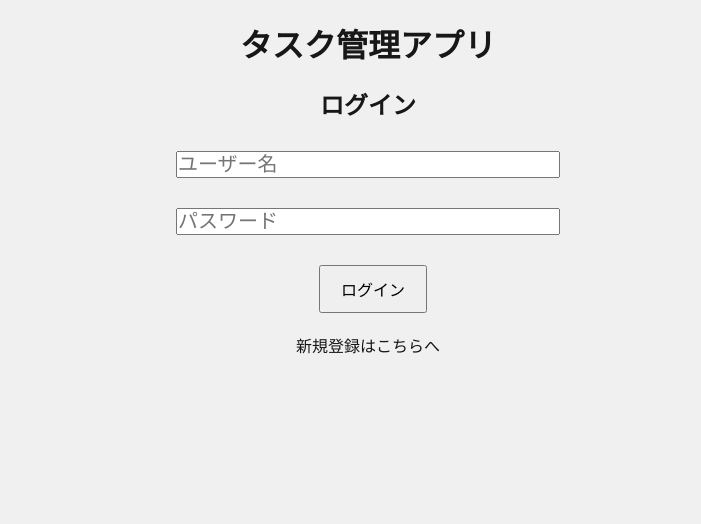
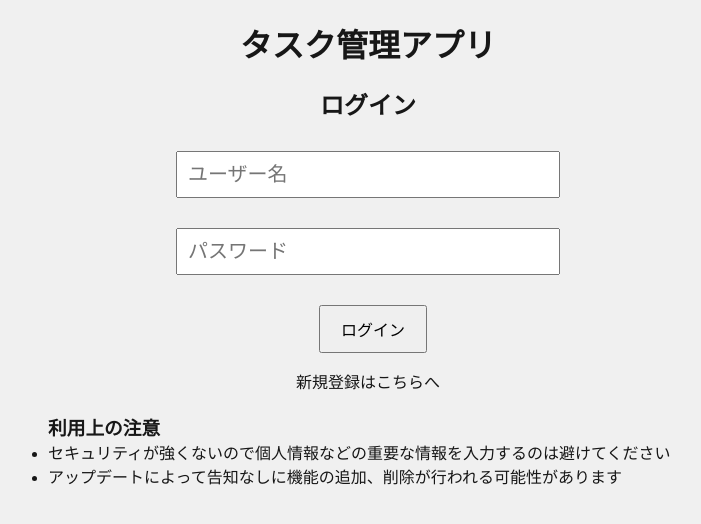
Before and after one commit to Reo-Koda/ToDoApp, a Next.js app in the folder todo-app/: page /signin in a window 1280 px wide. Shown: the top 524 px of the page, without its empty margins (272-973 px from the left). Built offline with nearby package versions, Linux system fonts and the light colour scheme.

Commit message:
modify css design

```diff
--- a/todo-app/app/(auth)/signin/page.module.css
+++ b/todo-app/app/(auth)/signin/page.module.css
@@ -10,6 +10,7 @@
   margin-top: 30px;
   width: 30vw;
   font-size: 20px;
+  padding: 10px;
 }
 
 .loginBtn {
@@ -20,8 +21,24 @@
   cursor: pointer;
 }
 
+.signUpBox {
+  text-align: center;
+  margin-top: 1rem;
+}
 .signUp {
-  display: block;
+  padding: 10px;
+}
+.signUp:hover {
+  color: rgb(128, 128, 128);
+}
+
+.backendMessage {
   text-align: center;
+  font-weight: 700;
+}
+
+.warnContainer {
+  width: 50vw;
   margin: 20px auto 0;
+  padding: 0 auto;
 }
--- a/todo-app/app/(auth)/signin/page.tsx
+++ b/todo-app/app/(auth)/signin/page.tsx
@@ -58,8 +58,17 @@ const SignIn = () => {
       <br />
       <button type="submit" className={ styles.loginBtn }>ログイン</button>
     </form>
-    <Link href="/signup" className={ styles.signUp }>新規登録はこちらへ</Link>
-    { message && <p>{message}</p> }
+    <div className={ styles.signUpBox }>
+      <Link href="/signup" className={ styles.signUp }>新規登録はこちらへ</Link>
+    </div>
+    { message && <p className={ styles.backendMessage }>{ message }</p> }
+    <div className={ styles.warnContainer }>
+      <h3 className={ styles.warnCentense }>利用上の注意</h3>
+      <ul>
+        <li>セキュリティが強くないので個人情報などの重要な情報を入力するのは避けてください</li>
+        <li>アップデートによって告知なしに機能の追加、削除が行われる可能性があります</li>
+      </ul>
+    </div>
     </>
   )
 }
--- a/todo-app/app/(auth)/signup/page.module.css
+++ b/todo-app/app/(auth)/signup/page.module.css
@@ -10,6 +10,7 @@
   margin-top: 30px;
   width: 30vw;
   font-size: 20px;
+  padding: 10px;
 }
 
 .signUpBtn {
@@ -19,3 +20,14 @@
   margin-left: 10px;
   cursor: pointer;
 }
+
+.backendMessage {
+  text-align: center;
+  font-weight: 700;
+}
+
+.warnContainer {
+  width: 50vw;
+  margin: 20px auto 0;
+  padding: 0 auto;
+}
--- a/todo-app/app/components/Modal/index.tsx
+++ b/todo-app/app/components/Modal/index.tsx
@@ -95,7 +95,7 @@ const Modal = ({ toggleModal, users, title, about, post_id }: Props) => {
               <div className={ styles.userContainer }>
                 <h2>{ data.user_name }</h2>
                 <h3>{ data.password }</h3>
-                { message && <pre>{ message }</pre> }
+                { message && <p className={ styles.backendMessage }>{ message }</p> }
               </div>
               <button
                 className={ styles.deleteBtn }
@@ -120,7 +120,7 @@ const Modal = ({ toggleModal, users, title, about, post_id }: Props) => {
                 value={ newAbout }
                 onChange={(e) => setNewAbout(e.target.value)} />
               <button type="submit" className={ styles.editBtn }>変更</button>
-              { message && <pre>{ message }</pre> }
+              { message && <p className={ styles.backendMessage }>{ message }</p> }
             </form>
             :
             <div className={ styles.editBox }>
--- a/todo-app/app/components/Modal/styles.module.css
+++ b/todo-app/app/components/Modal/styles.module.css
@@ -78,3 +78,8 @@
   border-radius: 3px;
   cursor: pointer;
 }
+
+.backendMessage {
+  text-align: center;
+  font-weight: 700;
+}
--- a/todo-app/app/components/TaskItem/index.tsx
+++ b/todo-app/app/components/TaskItem/index.tsx
@@ -72,7 +72,7 @@ const TaskItem = ({ title, about, post_date, post_id }: Props) => {
           deleteItem();
         } }>削除</button>
     </li>
-    { message && <pre>{ message }</pre>  }
+    { message && <p className={ styles.backendMessage }>{ message }</p> }
 
     { isOpen && <Modal toggleModal={ toggleModal } title={ title } about={ about } post_id={ post_id } /> }
     </>
--- a/todo-app/app/components/TaskItem/styles.module.css
+++ b/todo-app/app/components/TaskItem/styles.module.css
@@ -27,3 +27,8 @@
   border-radius: 3px;
   cursor: pointer;
 }
+
+.backendMessage {
+  text-align: center;
+  font-weight: 700;
+}
--- a/todo-app/app/page.module.css
+++ b/todo-app/app/page.module.css
@@ -65,6 +65,7 @@
   margin: 0 auto;
 }
 
-.message {
+.backendMessage {
   text-align: center;
+  font-weight: 700;
 }
--- a/todo-app/app/page.tsx
+++ b/todo-app/app/page.tsx
@@ -109,7 +109,7 @@ export default function Home() {
           required />
         <button type="submit" className={ styles.addTask }>追加</button>
       </form>
-      { message && <pre className={ styles.message }>{ message }</pre> }
+      { message && <p className={ styles.backendMessage }>{ message }</p> }
 
       <ul className={ styles.taskList }>
         { postData && postData.map((data) => {
```
Also changed, not shown: todo-app/app/(auth)/signup/page.tsx (+8 -1 lines).
